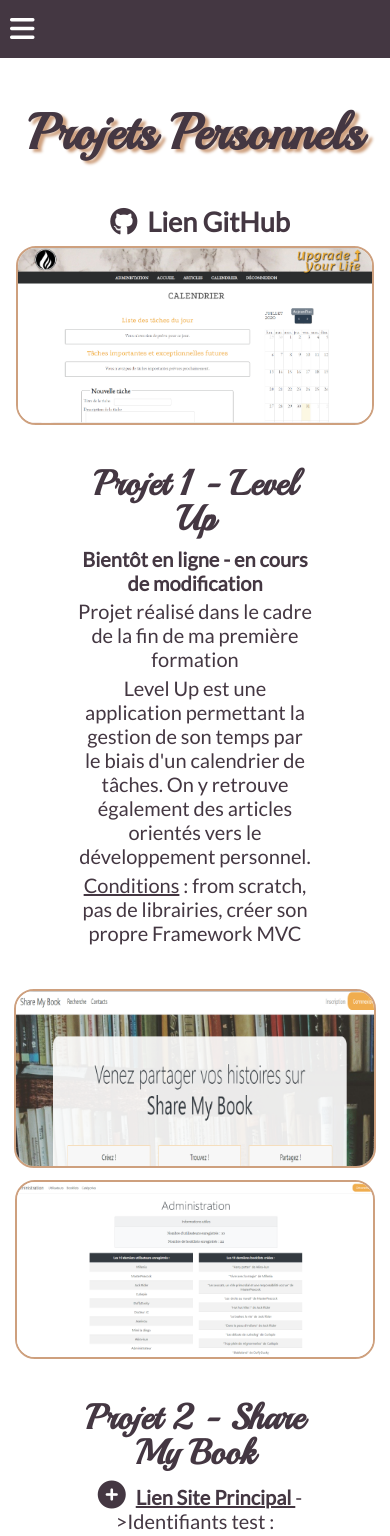
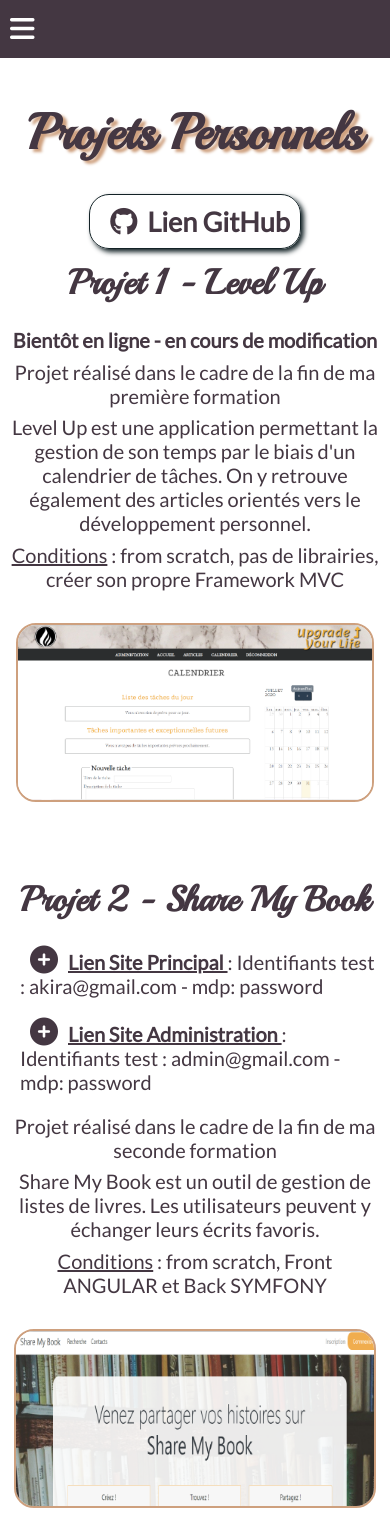
Before and after one commit to elahaye/Site-Personel, an Angular app: page /projects in a window 390 px wide. Shown: the top 1536 px of the page. Built offline with nearby package versions, Linux system fonts and the light colour scheme.

Commit message:
Minor Fixes

```diff
--- a/src/app/nav.component.ts
+++ b/src/app/nav.component.ts
@@ -13,11 +13,13 @@
         <a routerLink="" *ngIf="!buttonMobileNav"
           ><img src="../assets/lotus.png" alt="Arbre de vie"
         /></a>
-        <a routerLink="" *ngIf="buttonMobileNav">Accueil</a>
-        <a routerLink="course">Mon parcours</a>
-        <a routerLink="skills">Mes compétences</a>
-        <a routerLink="projects">Mes projets</a>
-        <a routerLink="contact">Contact</a>
+        <a routerLink="" *ngIf="buttonMobileNav" (click)="changeNavbar()"
+          >Accueil</a
+        >
+        <a routerLink="course" (click)="changeNavbar()">Mon parcours</a>
+        <a routerLink="skills" (click)="changeNavbar()">Mes compétences</a>
+        <a routerLink="projects" (click)="changeNavbar()">Mes projets</a>
+        <a routerLink="contact" (click)="changeNavbar()">Contact</a>
       </nav>
     </header>
   `,
@@ -26,7 +28,7 @@
 export class NavComponent implements OnInit {
   public innerWidth: any;
   public buttonMobileNav = false;
-  public navbar = true;
+  public navbar = false;
   public clickOnNavbar = false;
 
   constructor() {}
--- a/src/app/projects.component.ts
+++ b/src/app/projects.component.ts
@@ -14,7 +14,7 @@
         <div class="flex-row persoproject">
           <a href="#"><img src="assets/projet1.png" alt="Projet 1" /></a>
           <div class="flex-column">
-            <h4>Projet 1 - Level Up</h4>
+            <a href="#"><h4>Projet 1 - Level Up</h4></a>
             <p><strong>Bientôt en ligne - en cours de modification</strong></p>
             <p>
               Projet réalisé dans le cadre de la fin de ma première formation
@@ -39,19 +39,21 @@
               ><img src="assets/projet2admin.png" alt="Projet 2"
             /></a>
           </div>
-          <div class="flex-column">
-            <h4>Projet 2 - Share My Book</h4>
+          <div class="flex-column connexionLogs">
+            <a [href]="env.lienShareMyBook"
+              ><h4>Projet 2 - Share My Book</h4></a
+            >
             <a [href]="env.lienShareMyBook">
               <strong class="underline"
                 ><i class="fas fa-plus-circle"></i>Lien Site Principal
               </strong>
-              ->Identifiants test : akira@gmail.com / mdp: password
+              : Identifiants test : akira@gmail.com - mdp: password
             </a>
             <a [href]="env.lienShareMyBookAdmin">
               <strong class="underline"
                 ><i class="fas fa-plus-circle"></i>Lien Site Administration
               </strong>
-              -> Identifiants test : admin@gmail.com / mdp: password
+              : Identifiants test : admin@gmail.com - mdp: password
             </a>
             <p>
               Projet réalisé dans le cadre de la fin de ma seconde formation
--- a/src/styles.scss
+++ b/src/styles.scss
@@ -207,11 +207,19 @@
 ------------------------------------------------------------
 ----------------------------------------------------------*/
 
+#project article:not(:first-child) h4,
+#project ul {
+  width: 30%;
+}
 #project li {
   text-align: left;
 }
 .github {
   font-size: 2.7rem;
+  border: 1px solid var(--darkBlueColor);
+  border-radius: 20px;
+  box-shadow: 3px 3px 5px var(--darkBlueColor);
+  padding: 10px;
 }
 .underline {
   text-decoration: underline;
@@ -229,7 +237,7 @@
   width: 60%;
 }
 .persoproject h4 {
-  margin: 30px;
+  margin: 30px 30px 0;
 }
 
 .persoproject img {
@@ -302,7 +310,7 @@
 
     &.visible {
       transition: ease-in-out 1s;
-      top: 59px;
+      top: 57px;
       z-index: 10;
     }
     &.invisible {
@@ -436,20 +444,34 @@
 @media only screen and (max-width: 1020px) {
   #project .flex-row {
     flex-direction: column;
+    margin: 0 10px;
   }
-  .persoproject {
+  #project article:not(.perproject) h4,
+  #project ul {
+    width: 100%;
+  }
+  #project h4 {
+    margin: 30px 0 20px;
+  }
+  #project .persoproject {
     margin-bottom: 40px;
+    flex-direction: column-reverse;
   }
-  .persoproject div {
+  .persoproject img {
+    margin-top: 25px;
+  }
+  .persoproject div:not(.twolinks) {
     width: 100%;
   }
   #project li {
     text-align: center;
-  }
-  #project h4 {
-    margin: 30px 0 10px;
+    list-style-type: none;
   }
   #course li {
     list-style-type: none;
   }
+  .connexionLogs a:not(:first-of-type) {
+    text-align: left;
+    margin: 0 0 20px 10px;
+  }
 }
```
